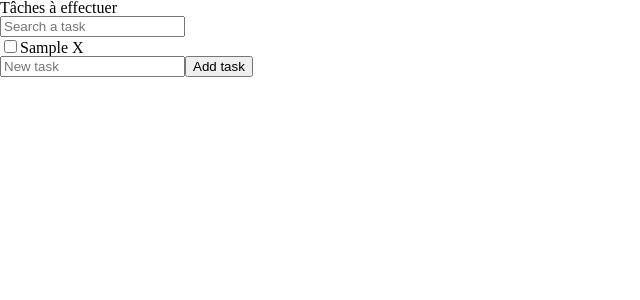
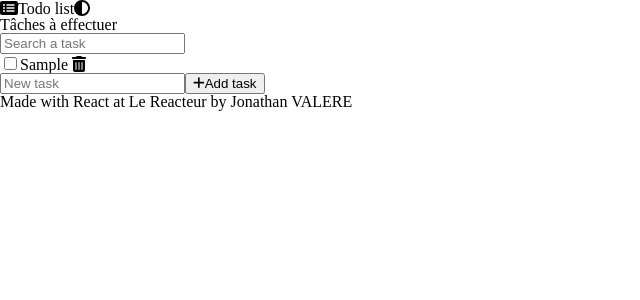
Before and after one commit to jonathanValere/react-todo-list-app, a React (Vite) app: page / in a window 1280 px wide. Both pictures are taken after typing "Sample" into the empty fields and a click on the button "Add task". Shown: the top 300 px of the page, without its empty margins (0-640 px from the left). Built offline with nearby package versions, Linux system fonts and the light colour scheme; the HTML template or start-up script is replaced by a standard one.

Commit message:
refactoring=>Header,Content and Footer components added, beginning dark mode

```diff
--- a/src/App.css
+++ b/src/App.css
@@ -1,3 +1,23 @@
 .task-done {
   text-decoration: line-through;
 }
+
+a {
+  text-decoration: none;
+  color: black;
+}
+
+.click,
+button,
+input[type="checkbox"] {
+  cursor: pointer;
+}
+
+.dark {
+  color: #fff;
+  background-color: black;
+}
+
+.dark a {
+  color: #fff;
+}
--- a/src/App.jsx
+++ b/src/App.jsx
@@ -1,115 +1,28 @@
 import { useState } from "react";
 import { library } from "@fortawesome/fontawesome-svg-core";
 import {
-  faEnvelope,
-  faKey,
-  faListAlt,
+  faRectangleList,
+  faCircleHalfStroke,
+  faPlus,
+  faTrashCan,
 } from "@fortawesome/free-solid-svg-icons";
-library.add(faEnvelope, faKey, faListAlt);
+library.add(faRectangleList, faCircleHalfStroke, faPlus, faTrashCan);
 import "./App.css";
-import Task from "./components/Task";
-import Input from "./components/Input";
+import Header from "./components/Header";
+import Content from "./components/Content";
+import Footer from "./components/Footer";
 
 function App() {
-  // STATES ----------------------------------------
-  const [list, setList] = useState([]);
-  const [task, setTask] = useState("");
-  const [search, setSearch] = useState("");
+  // State du dark mode -----------
+  const [mode, setMode] = useState(false);
 
-  //Liste tâches et fonctionnalités de la searchbar ---
-  const listTasks = list.map((task) => {
-    if (task.nameTask.includes(search)) {
-      return (
-        <Task
-          key={task.id}
-          name={task.nameTask}
-          id={task.nameTask}
-          onChange={() => handleTaskDone(task.id)}
-          onClick={() => handleDeleteTask(task.id)}
-          done={task.done}
-        />
-      );
-    }
-  });
-
-  // GESTIONNAIRES --------------------------------------
-  //Gestion onclick ajouter une tâche ---------
-  const handleAddTask = () => {
-    // Création d'une copie de la liste
-    const newList = [...list];
-    // Le champs est rempli, on insère la tâche dans la liste
-    if (task) {
-      // Insertion de la tâche dans la nouvelle liste
-      newList.push({ id: list.length + 1, nameTask: task, done: false });
-      // Mise à jour le state (list)
-      setList(newList);
-      setTask("");
-    }
-  };
-
-  // Tâche réalisée ou non --------
-  const handleTaskDone = (id) => {
-    // Création d'une copie de la liste
-    const newList = [...list];
-    // Parcourir la nouvelle liste
-    newList.map((task) => {
-      // Mettre la tâche à true
-      if (task.id === id) {
-        task.done = !task.done;
-      }
-    });
-    // ! Les tâches barrées devront être affichées en bas de la liste ---
-    // Séparation en 2 tableaux. Un pour les tâches réalisées et l'autre pour les tâches à faire
-    const listDone = newList.filter((task) => task.done === true);
-    const listToDo = newList.filter((task) => task.done === false);
-    // Fusionner les tableaux en mettant insérant les tâches réalisées à la fin de la liste
-    const newListUpdated = [...listToDo, ...listDone];
-    // Mettre à jour le state (list) avec la copie ----
-    return setList(newListUpdated);
-  };
-
-  // Supprimer la tâche-------
-  const handleDeleteTask = (id) => {
-    // Création d'une copie de la liste
-    const newList = [...list];
-    // Retirer la tâche dont l'id est renseigné en argument
-    const newListUpdated = newList.filter((task) => task.id !== id);
-    // Mise à jour le state (list) avec la copie
-    return setList(newListUpdated);
-  };
-
-  // Render ----------------------------------------
+  // Render --------------
   return (
-    <main>
-      {/* Afficher un texte indiquant que la liste est vide */}
-      <section>
-        <h2>Tâches à effectuer</h2>
-        {list.length > 0 ? (
-          <div>
-            {/* La searchbar */}
-            <Input
-              type="search"
-              placeholder="Search a task"
-              value={search}
-              onChange={(event) => setSearch(event.target.value)}
-            />
-            {/* La liste des tâches */}
-            <ul>{listTasks}</ul>
-          </div>
-        ) : (
-          "Is empty"
-        )}
-        <div>
-          <Input
-            type="text"
-            placeholder="New task"
-            value={task}
-            onChange={(event) => setTask(event.target.value)}
-          />
-          <button onClick={handleAddTask}>Add task</button>
-        </div>
-      </section>
-    </main>
+    <div className={mode ? "dark" : ""}>
+      <Header onClick={() => setMode(!mode)} />
+      <Content />
+      <Footer />
+    </div>
   );
 }
 
--- /dev/null
+++ b/src/components/Content.jsx
@@ -0,0 +1,110 @@
+import { useState } from "react";
+import Task from "./Task";
+import Input from "./Input";
+import { FontAwesomeIcon } from "@fortawesome/react-fontawesome";
+
+export default function Content() {
+  // STATES ----------------------------------------
+  const [list, setList] = useState([]);
+  const [task, setTask] = useState("");
+  const [search, setSearch] = useState("");
+
+  //Liste tâches et fonctionnalités de la searchbar ---
+  const listTasks = list.map((task) => {
+    if (task.nameTask.includes(search)) {
+      return (
+        <Task
+          key={task.id}
+          name={task.nameTask}
+          id={task.nameTask}
+          onChange={() => handleTaskDone(task.id)}
+          onClick={() => handleDeleteTask(task.id)}
+          done={task.done}
+        />
+      );
+    }
+  });
+
+  // GESTIONNAIRES --------------------------------------
+  //Gestion onclick ajouter une tâche ---------
+  const handleAddTask = () => {
+    // Création d'une copie de la liste
+    const newList = [...list];
+    // Le champs est rempli, on insère la tâche dans la liste
+    if (task) {
+      // Insertion de la tâche dans la nouvelle liste
+      newList.push({ id: list.length + 1, nameTask: task, done: false });
+      // Mise à jour le state (list)
+      setList(newList);
+      setTask("");
+    }
+  };
+
+  // Tâche réalisée ou non --------
+  const handleTaskDone = (id) => {
+    // Création d'une copie de la liste
+    const newList = [...list];
+    // Parcourir la nouvelle liste
+    newList.map((task) => {
+      // Mettre la tâche à true
+      if (task.id === id) {
+        task.done = !task.done;
+      }
+    });
+    // ! Les tâches barrées devront être affichées en bas de la liste ---
+    // Séparation en 2 tableaux. Un pour les tâches réalisées et l'autre pour les tâches à faire
+    const listDone = newList.filter((task) => task.done === true);
+    const listToDo = newList.filter((task) => task.done === false);
+    // Fusionner les tableaux en mettant insérant les tâches réalisées à la fin de la liste
+    const newListUpdated = [...listToDo, ...listDone];
+    // Mettre à jour le state (list) avec la copie ----
+    return setList(newListUpdated);
+  };
+
+  // Supprimer la tâche-------
+  const handleDeleteTask = (id) => {
+    // Création d'une copie de la liste
+    const newList = [...list];
+    // Retirer la tâche dont l'id est renseigné en argument
+    const newListUpdated = newList.filter((task) => task.id !== id);
+    // Mise à jour le state (list) avec la copie
+    return setList(newListUpdated);
+  };
+
+  // Render ----------------------------------------
+  return (
+    <main>
+      {/* Afficher un texte indiquant que la liste est vide */}
+      <section>
+        <h2>Tâches à effectuer</h2>
+        {list.length > 0 ? (
+          <div>
+            {/* La searchbar */}
+            <Input
+              type="search"
+              placeholder="Search a task"
+              value={search}
+              onChange={(event) => setSearch(event.target.value)}
+            />
+            {/* La liste des tâches */}
+            <ul>{listTasks}</ul>
+          </div>
+        ) : (
+          "Is empty..."
+        )}
+        <div>
+          <Input
+            type="text"
+            placeholder="New task"
+            value={task}
+            onChange={(event) => setTask(event.target.value)}
+          />
+          <button onClick={handleAddTask}>
+            <FontAwesomeIcon icon="plus" />
+            Add task
+          </button>
+        </div>
+      </section>
+    </main>
+  );
+}
--- /dev/null
+++ b/src/components/Footer.jsx
@@ -0,0 +1,14 @@
+export default function Footer() {
+  return (
+    <footer>
+      Made with React at{" "}
+      <a href="https://www.lereacteur.io/" target="_blank">
+        Le Reacteur
+      </a>{" "}
+      by{" "}
+      <a href="https://github.com/jonathanValere" target="_blank">
+        Jonathan VALERE
+      </a>
+    </footer>
+  );
+}
--- /dev/null
+++ b/src/components/Header.jsx
@@ -0,0 +1,15 @@
+import { FontAwesomeIcon } from "@fortawesome/react-fontawesome";
+
+export default function Header({ onClick }) {
+  return (
+    <header>
+      <FontAwesomeIcon icon="rectangle-list" />
+      Todo list
+      <FontAwesomeIcon
+        icon="circle-half-stroke"
+        className="click"
+        onClick={onClick}
+      />
+    </header>
+  );
+}
--- a/src/components/Task.jsx
+++ b/src/components/Task.jsx
@@ -1,3 +1,5 @@
+import { FontAwesomeIcon } from "@fortawesome/react-fontawesome";
+
 export default function Task({ ...props }) {
   return (
     <li>
@@ -8,7 +10,9 @@ export default function Task({ ...props }) {
         onChange={props.onChange}
       />
       <span className={props.done ? "task-done" : ""}>{props.name}</span>{" "}
-      <span onClick={props.onClick}>X</span>
+      <span onClick={props.onClick} className="click">
+        <FontAwesomeIcon icon="trash-can" />
+      </span>
     </li>
   );
 }
```
